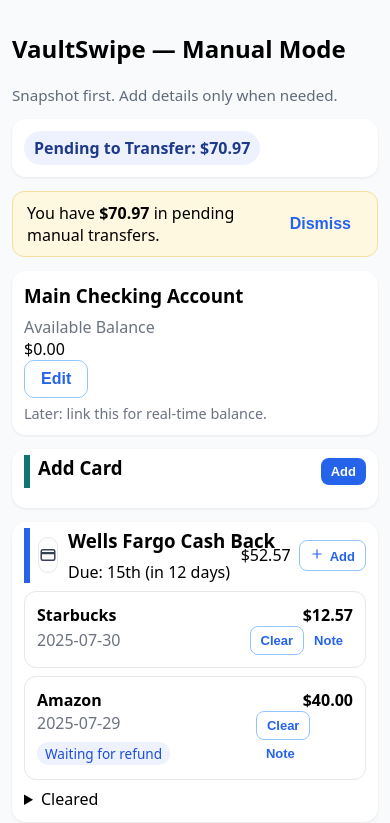
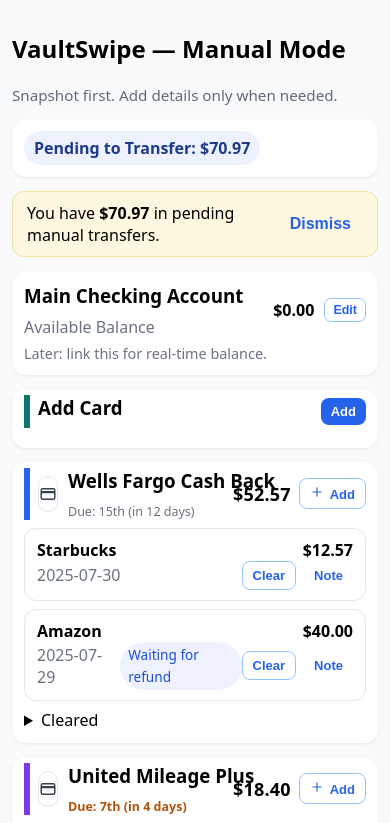
Before and after one commit to andrewewickes-ui/credit-card-mvp, a React (Create React App) app: page / in a window 390 px wide. Shown: the top 823 px of the page. Built offline with nearby package versions, Linux system fonts and the light colour scheme.

Commit message:
Update styles.css

```diff
--- a/src/styles.css
+++ b/src/styles.css
@@ -1,6 +1,6 @@
 /* ===== Base ===== */
 :root {
-  --actions-width: 220px; /* keeps actions aligned down the page */
+  --actions-width: 220px; /* aligned right-side actions column */
 }
 
 body {
@@ -21,10 +21,6 @@ body {
   margin-bottom: 14px;
   box-shadow: 0 1px 3px rgba(0,0,0,0.08);
 }
-.card.highlight {
-  background: #ecfdf5;
-  border: 1px solid #a7f3d0;
-}
 h3 { margin: 0 0 8px 0; }
 input, select, button {
   padding: 8px;
@@ -35,11 +31,6 @@ input, select, button {
 .row { display: flex; gap: 8px; }
 .wrap { flex-wrap: wrap; }
 .flex1 { flex: 1; }
-.account-row {
-  display: flex;
-  justify-content: space-between;
-  padding: 4px 0;
-}
 .muted { color: #6b7280; }
 .hint { color: #6b7280; font-size: 0.9em; margin-top: 6px; }
 .mt8 { margin-top: 8px; }
@@ -111,21 +102,10 @@ input, select, button {
 }
 .btn-ghost:hover { background: #eff6ff; }
 
-.btn-danger-outline {
-  background: #fff;
-  color: #ef4444;
-  border: 1px solid #fecaca; /* red-200 */
-  padding: 8px 12px;
-  border-radius: 10px;
-  cursor: pointer;
-  font-weight: 700;
-}
-.btn-danger-outline:hover { background: #fef2f2; }
+.btn-xs { padding: 4px 8px; font-size: 12.5px; border-radius: 7px; font-weight: 700; }
+.btn-sm { padding: 6px 10px; font-size: 13px; border-radius: 8px; font-weight: 700; }
 
-/* Small buttons */
-.btn-sm { padding: 6px 10px; font-weight: 700; border-radius: 8px; font-size: 13px; }
-
-/* Icon-only button (used for edit icon) */
+/* Icon-only button */
 .icon-btn {
   background: #fff;
   border: 1px solid #e5e7eb;
@@ -141,7 +121,24 @@ input, select, button {
 }
 .icon-btn:hover { background: #f9fafb; }
 
-/* ===== Aligned headers/rows ===== */
+/* ===== Checking: compact inline editor on the right ===== */
+.row-inline {
+  display: flex;
+  align-items: center;
+  justify-content: space-between;
+  gap: 12px;
+}
+.inline-left { display: flex; flex-direction: column; }
+.inline-right { display: flex; align-items: center; gap: 10px; }
+.inline-edit { display: flex; align-items: center; gap: 8px; }
+.input-sm {
+  width: 140px;
+  padding: 6px 8px;
+  font-size: 14px;
+}
+.amt-inline { font-weight: 800; }
+
+/* ===== Card headers / aligned actions column ===== */
 .row-header {
   display: flex;
   align-items: center;
@@ -155,22 +152,39 @@ input, select, button {
   display: flex;
   align-items: center;
   gap: 10px;
-  min-width: 0; /* allows truncate to work */
+  min-width: 0;
 }
+.title-stack { display: flex; flex-direction: column; gap: 2px; }
 .actions-col {
   flex: 0 0 var(--actions-width);
   width: var(--actions-width);
   display: flex;
   justify-content: flex-end;
   align-items: center;
-  gap: 8px;
+  gap: 10px;
+}
+.actions-col--tight { gap: 8px; }
+.amt-large {
+  font-size: 20px;
+  font-weight: 800;
+  letter-spacing: 0.2px;
+}
+.due-line {
+  font-size: 12.5px;
+  color: #6b7280;
+}
+.due-soon {
+  color: #b45309;           /* amber-700 */
+  font-weight: 700;
 }
 
-/* ===== Sections ===== */
-.section { margin-top: 12px; }
-.section-title { font-weight: 700; margin-bottom: 8px; }
+/* ===== Edit / Add sections ===== */
+.cc-edit { margin-top: 10px; }
+.cc-add-txn { margin-top: 10px; }
+.field { display: flex; flex-direction: column; min-width: 160px; }
+.lbl { display: block; font-size: 0.85em; color: #5f6b7a; margin-bottom: 4px; }
 
-/* ===== Transactions (compact, two lines) ===== */
+/* ===== Transactions (compact, two lines, aligned actions) ===== */
 .txn-row {
   border: 1px solid #e5e7eb;
   border-radius: 12px;
@@ -187,15 +201,25 @@ input, select, button {
 }
 .txn-merchant { font-weight: 700; }
 .txn-amount { font-weight: 800; }
+
+/* Keep second line height consistent whether a note exists or not */
+.txn-line2 { min-height: 28px; }
 .txn-meta-left { display: flex; gap: 8px; align-items: center; }
-
 .note-pill {
   background: #eef2ff;
   color: #1d4ed8;
   padding: 2px 8px;
   border-radius: 999px;
   font-size: 0.85em;
+  line-height: 22px;
 }
+.note-placeholder {
+  display: inline-block;
+  height: 22px;
+  min-width: 1px; /* preserves layout */
+}
+.txn-actions { display: flex; gap: 8px; align-items: center; }
+
 .txn-note-editor { display: flex; gap: 8px; margin-top: 8px; }
 
 /* ===== Mobile Polish ===== */
@@ -203,15 +227,13 @@ input, select, button {
   .container { padding: 12px; }
   .card { padding: 12px; border-radius: 14px; }
   .row { flex-direction: column; gap: 10px; }
-  .account-row { flex-direction: column; align-items: flex-start; gap: 4px; }
   input, select, button {
     font-size: 16px; /* prevent iOS zoom */
     padding: 10px 12px;
   }
-  .txn-row.compact { padding: 12px; }
-  .txn-line1, .txn-line2 { gap: 8px; }
-  .txn-meta-left { flex-wrap: wrap; }
 
-  /* Keep actions aligned on mobile too */
-  :root { --actions-width: 150px; }
+  /* Keep headers/actions aligned on mobile too */
+  :root { --actions-width: 160px; }
+  .amt-large { font-size: 18px; }
+  .input-sm { width: 120px; }
 }
```
